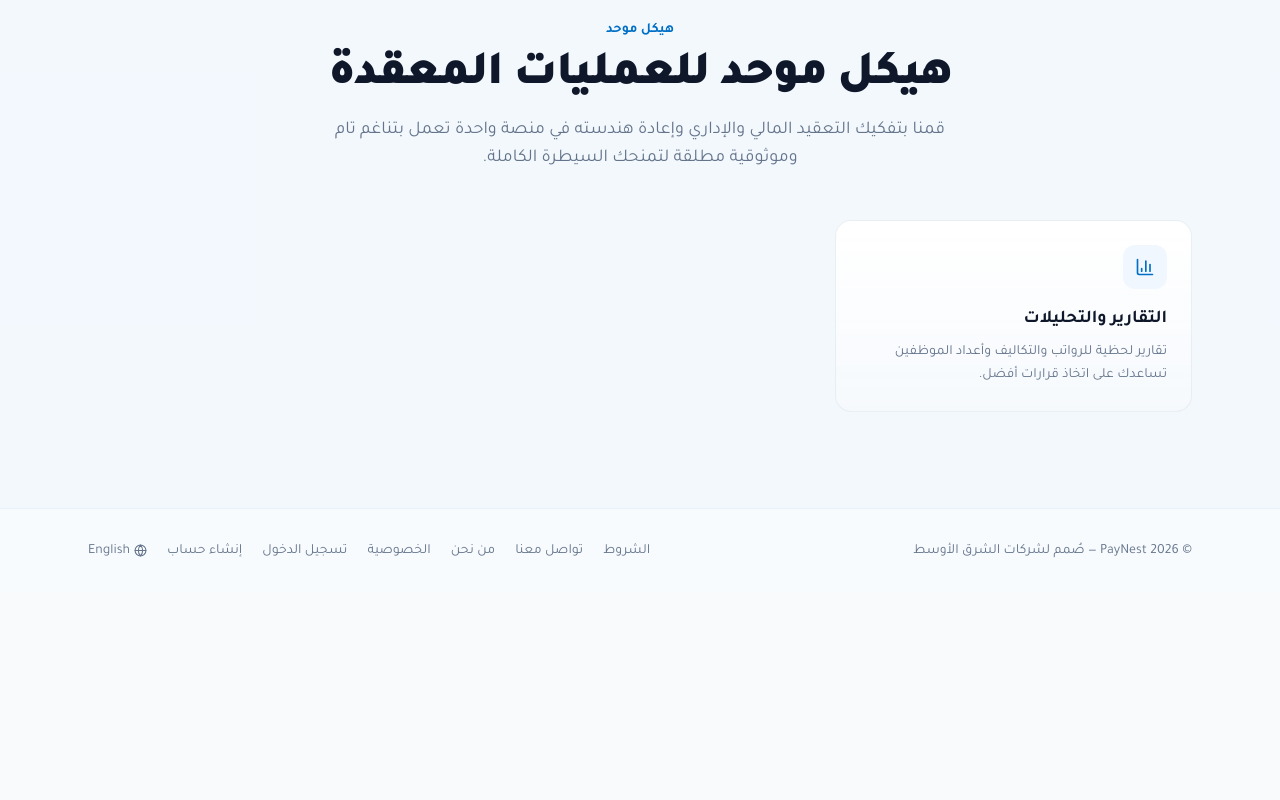
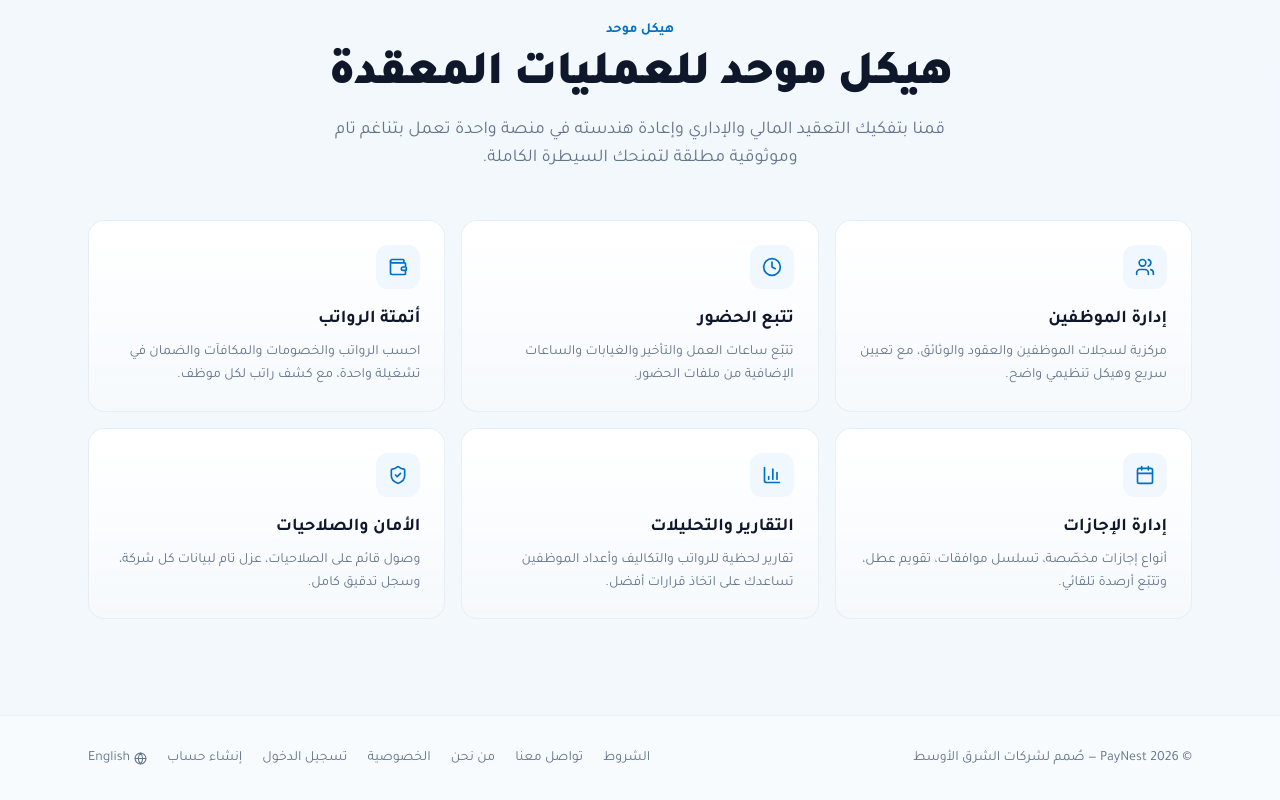
Before and after one commit to Husamalj/paynest, a Next.js app: page / in a window 1280 px wide. Shown: the part 1453-2253 px from the top of the page. Before the commit the page ends 2046 px from the top, so only its background shows below. Built offline with nearby package versions, Linux system fonts and the light colour scheme.

Commit message:
Restore all landing feature cards

```diff
--- a/app/page.tsx
+++ b/app/page.tsx
@@ -314,9 +314,7 @@ function Features({ ar }: { ar: boolean }) {
           </p>
         </div>
         <div className="grid grid-cols-1 sm:grid-cols-2 lg:grid-cols-3 gap-4">
-          {items
-            .filter((it) => it.icon === BarChart3)
-            .map((it, i) => <FeatureCard key={i} {...it} delay={i * 60} />)}
+          {items.map((it, i) => <FeatureCard key={i} {...it} delay={i * 60} />)}
         </div>
       </div>
     </section>
```
